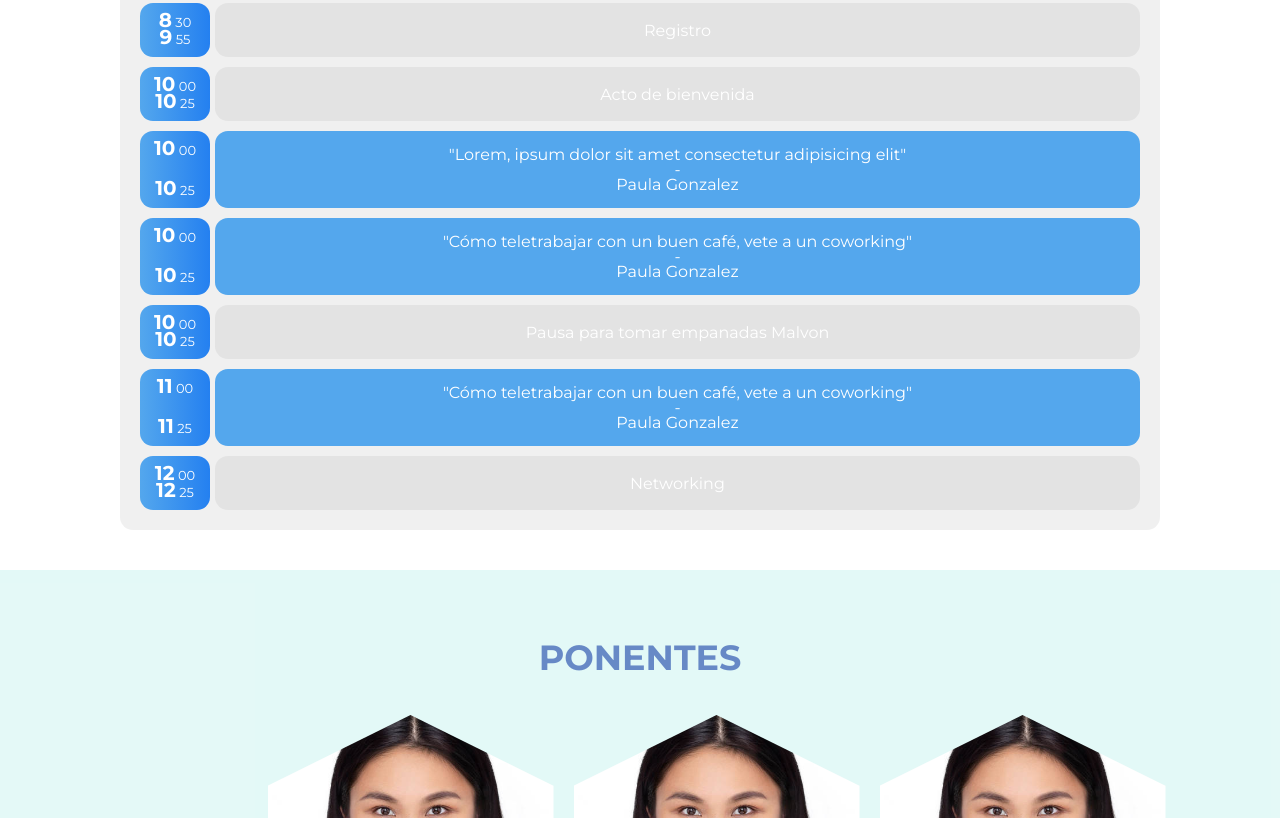
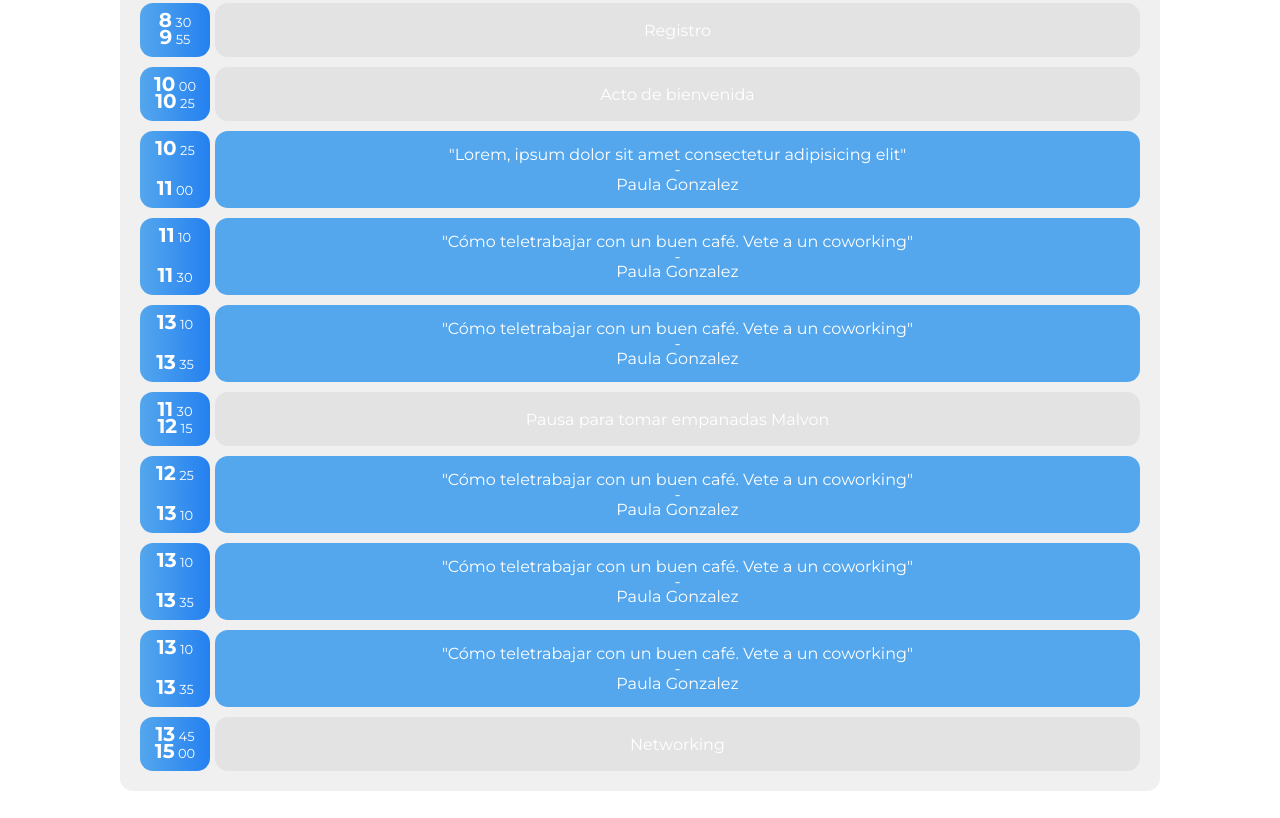
Before and after one commit to WTM-2024-Event/WTMcollaboration, a website: page src/html/index.html in a window 1280 px wide. Shown: the part 942-1760 px from the top of the page. Drawn offline with nearby package versions, Linux system fonts and the light colour scheme; files that its build step writes are made by us from their sources; files whose address does not match are found by name.

Commit message:
change button

```diff
--- a/src/html/partials/agenda.html
+++ b/src/html/partials/agenda.html
@@ -39,11 +39,11 @@
         <div class="diary__time">
           <div>
             <span class="diary__time--ent">10</span>
-            <span>00</span>
+            <span>25</span>
           </div>
           <div>
-            <span class="diary__time--ent">10</span>
-            <span>25</span>
+            <span class="diary__time--ent">11</span>
+            <span>00</span>
           </div>
         </div>
         <div class="diary__presentations">
@@ -56,31 +56,50 @@
       <div class="diary__cel">
         <div class="diary__time">
           <div>
-            <span class="diary__time--ent">10</span>
-            <span>00</span>
+            <span class="diary__time--ent">11</span>
+            <span>10</span>
           </div>
           <div>
-            <span class="diary__time--ent">10</span>
-            <span>25</span>
+            <span class="diary__time--ent">11</span>
+            <span>30</span>
           </div>
         </div>
         <div class="diary__presentations js-modal">
-          <p>"Cómo teletrabajar con un buen café, vete a un coworking"
+          <p>"Cómo teletrabajar con un buen café. Vete a un coworking"
           <p>- </p>
           <p> Paula Gonzalez</p>
           </p>
         </div>
       </div>
+      <div class="diary__cel">
+        <div class="diary__time">
+          <div>
+            <span class="diary__time--ent">13</span>
+            <span>10</span>
+          </div>
+          <div>
+            <span class="diary__time--ent">13</span>
+            <span>35</span>
+          </div>
+        </div>
+        <div class="diary__presentations">
+          <p>"Cómo teletrabajar con un buen café. Vete a un coworking"
+          <p>- </p>
+          <p> Paula Gonzalez</p>
+          </p>
+        </div>
+
+      </div>
 
       <div class="diary__cel">
         <div class="diary__time">
           <div>
-            <span class="diary__time--ent">10</span>
-            <span>00</span>
+            <span class="diary__time--ent">11</span>
+            <span>30</span>
           </div>
           <div>
-            <span class="diary__time--ent">10</span>
-            <span>25</span>
+            <span class="diary__time--ent">12</span>
+            <span>15</span>
           </div>
         </div>
         <div class="diary__act">
@@ -91,16 +110,35 @@
       <div class="diary__cel">
         <div class="diary__time">
           <div>
-            <span class="diary__time--ent">11</span>
-            <span>00</span>
+            <span class="diary__time--ent">12</span>
+            <span>25</span>
           </div>
           <div>
-            <span class="diary__time--ent">11</span>
-            <span>25</span>
+            <span class="diary__time--ent">13</span>
+            <span>10</span>
           </div>
         </div>
         <div class="diary__presentations">
-          <p>"Cómo teletrabajar con un buen café, vete a un coworking"
+          <p>"Cómo teletrabajar con un buen café. Vete a un coworking"
+          <p>- </p>
+          <p> Paula Gonzalez</p>
+          </p>
+        </div>
+
+      </div>
+      <div class="diary__cel">
+        <div class="diary__time">
+          <div>
+            <span class="diary__time--ent">13</span>
+            <span>10</span>
+          </div>
+          <div>
+            <span class="diary__time--ent">13</span>
+            <span>35</span>
+          </div>
+        </div>
+        <div class="diary__presentations">
+          <p>"Cómo teletrabajar con un buen café. Vete a un coworking"
           <p>- </p>
           <p> Paula Gonzalez</p>
           </p>
@@ -111,12 +149,32 @@
       <div class="diary__cel">
         <div class="diary__time">
           <div>
-            <span class="diary__time--ent">12</span>
-            <span>00</span>
+            <span class="diary__time--ent">13</span>
+            <span>10</span>
           </div>
           <div>
-            <span class="diary__time--ent">12</span>
-            <span>25</span>
+            <span class="diary__time--ent">13</span>
+            <span>35</span>
+          </div>
+        </div>
+        <div class="diary__presentations">
+          <p>"Cómo teletrabajar con un buen café. Vete a un coworking"
+          <p>- </p>
+          <p> Paula Gonzalez</p>
+          </p>
+        </div>
+      </div>
+
+
+      <div class="diary__cel">
+        <div class="diary__time">
+          <div>
+            <span class="diary__time--ent">13</span>
+            <span>45</span>
+          </div>
+          <div>
+            <span class="diary__time--ent">15</span>
+            <span>00</span>
           </div>
         </div>
         <div class="diary__act">
@@ -132,7 +190,7 @@
     <div class="modal__column img-column">
       <img src="./assets/images/istockphoto-1328879352-612x612.jpg" alt="" class="modal__imgM">
       <h2 class="modal__name">Paula García</h2></div>
-      <div class="modal__column text-column"><h3 class="modal__titleP">"Cómo teletrabajar con un buen café, vete a un coworking"</h3>
+      <div class="modal__column text-column"><h3 class="modal__titleP">"Cómo teletrabajar con un buen café. Vete a un coworking"</h3>
 
       <p class="modal__text"> <b>(Madrid, 1991)</b> Lorem ipsum dolor sit amet consectetur adipisicing elit. Corporis commodi deleniti cum,
         explicabo fugit in tenetur numquam, placeat eaque, veritatis accusantium. Fugiat animi ratione repudiandae
@@ -142,7 +200,7 @@
         iure
         magni dolores ratione quasi reprehenderit impedit aliquam labore, vitae totam qui maxime modi distinctio?
         Atque
-        vero at nesciunt!
+        vero at nesciunt! Lorem ipsum dolor sit amet consectetur adipisicing elit. Porro tempora, doloremque ratione dignissimos ut, delectus enim error cum reprehenderit perferendis itaque nobis voluptatum. Eaque repellat et fugit quas, illum earum!
       </p>
 
     <button src="index.html#agenda" class="modal__close js-close">Volver</button>
--- a/src/scss/layout/_patrocinadores.scss
+++ b/src/scss/layout/_patrocinadores.scss
@@ -27,21 +27,18 @@
         }
 
     }
-    &_button{
+    &_button {
         @include dFlex(0, center, center);
-        background-color:$blueM;
-        border: currentColor;
-        border-radius: 15px;
+        @include btn(none, 3rem, $blueM);
         padding: 10px 15px;
         margin-inline: auto;
-        margin-block: 5rem;
-        @include textStyle($white, $montserrat, 2rem, $regular, 1.5rem);
+        margin-block: 15rem;
+        @include textStyle($white, $montserrat, 1.5rem, $regular, 1.5);
         @media (min-width: 768px) {
-            font-size: 2.5rem;
-            padding: 15px 20px;
-          }
-
-    }
+          font-size: 2rem;
+          padding: 15px 20px;
+        }
+      }
     &_a{
         text-decoration: none;
         :hover{
--- a/src/scss/layout/_ponentes.scss
+++ b/src/scss/layout/_ponentes.scss
@@ -112,7 +112,6 @@
   &_a {
     text-decoration: none;
     :hover {
-      transition-delay: 0.5s;
       background-color: $turquoise;
       cursor: pointer;
     }
```
